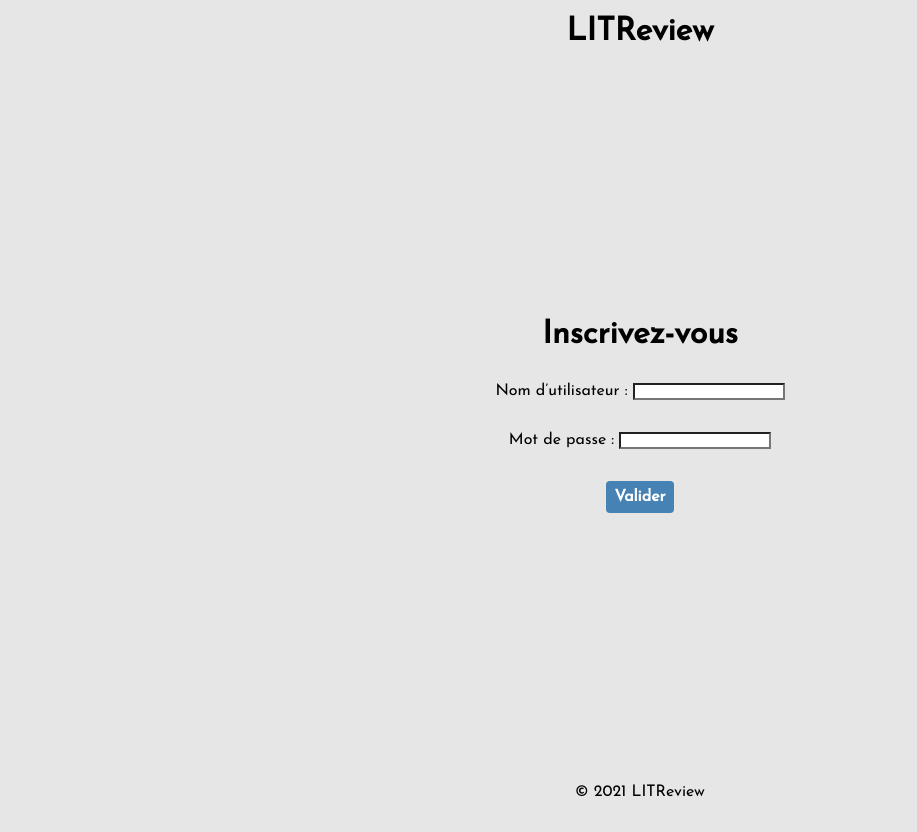
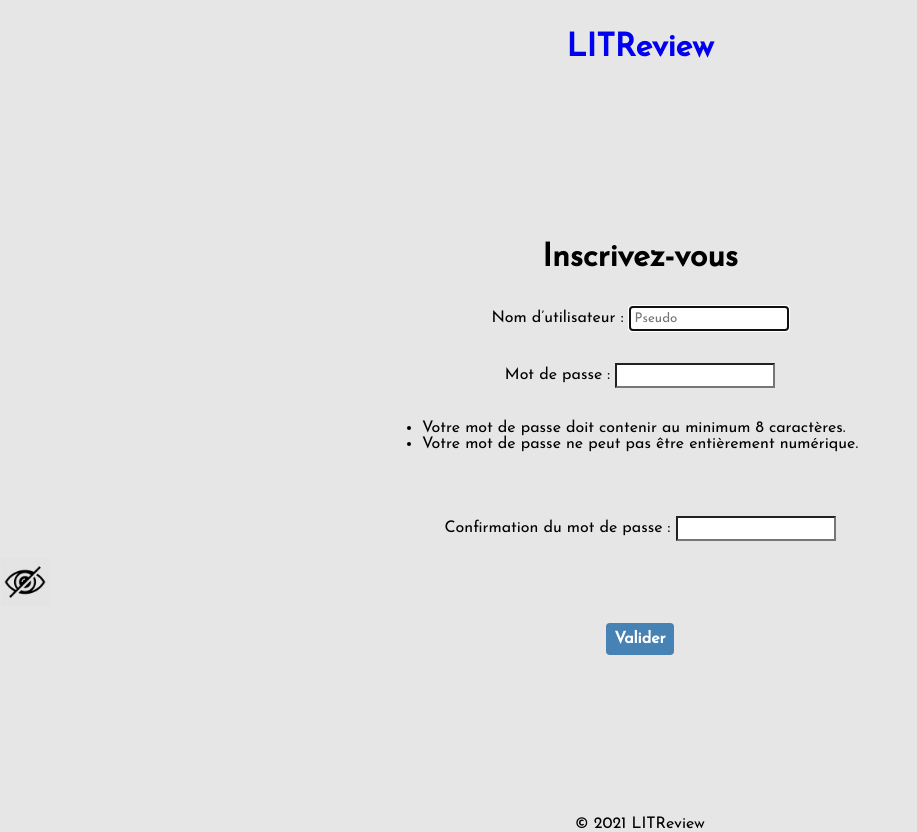
Before and after one commit to jpvincent1980/P9, a Django app: page /signup/ in a window 1280 px wide. Shown: the whole page, without its empty margins (0-917 px from the left). Before the commit the page ends 797 px from the top, so only its background shows below. Run offline with Django 3.2, Linux system fonts and the light colour scheme.

Commit message:
Javascript added and index.html and signup.html updates

```diff
--- a/src/accounts/forms.py
+++ b/src/accounts/forms.py
@@ -1,9 +1,24 @@
-from django.forms import forms, ModelForm
+from django.contrib.auth.forms import UserCreationForm, AuthenticationForm, forms
+from django.forms import PasswordInput
+
 from accounts.models import CustomUser
 
 
-class SignupForm(ModelForm):
+class SignupForm(UserCreationForm):
+    def __init__(self, *args, **kwargs):
+        super(SignupForm, self).__init__(*args, **kwargs)
+        self.fields["username"].help_text = None
+        self.fields["password1"].help_text = "<ul>" \
+                                             "<li>Votre mot de passe doit contenir au minimum 8 caractères.</li>" \
+                                             "<li>Votre mot de passe ne peut pas être entièrement numérique.</li>" \
+                                             "</ul>"
+        self.fields["password2"].help_text = None
+
     class Meta:
         model = CustomUser
-        fields = ["username", "password"]
-        help_texts = {"username": None}
+        fields = ["username","password1","password2"]
+        widgets = {"username": forms.fields.TextInput(attrs={"placeholder": "Pseudo"})}
+
+
+class LoginForm(AuthenticationForm):
+    pass
--- a/src/accounts/static/css/style.css
+++ b/src/accounts/static/css/style.css
@@ -11,6 +11,7 @@ body {
 
 input {
     background-color: #fff;
+    padding: .25rem;
 }
 
 html, body {
@@ -24,7 +25,7 @@ margin-top: 1rem;
     justify-content: space-around;
 }
 
-nav > a {
+header  a, nav  a {
     text-decoration: none;
     padding: 1rem;
 }
@@ -44,7 +45,7 @@ nav > a {
     flex-direction: column;
 }
 
-.signup > h1,p {
+.signup > h1,p,ul {
     margin: 1rem auto;
 }
 
--- /dev/null
+++ b/src/accounts/static/js/script.js
@@ -0,0 +1,7 @@
+function ShowPassword(pass) {
+var password = document.getElementById(pass);
+if (password.type === "password") {
+password.type = "text";
+} else {
+password.type = "password"}
+}
--- a/src/accounts/templates/accounts/signup.html
+++ b/src/accounts/templates/accounts/signup.html
@@ -1,4 +1,5 @@
 {% extends "base.html" %}
+{% load static %}
 
 
     {% block title %}
@@ -10,6 +11,10 @@
             <h1>Inscrivez-vous</h1>
             {% csrf_token %}
             {{ form.as_p }}
+            <img src="{% static 'img/show-icon.jpg' %}"
+                 alt="Voir le mot de passe"
+                 width="50px"
+                 onclick="ShowPassword('id_password1')" />
             <br>
             <input type="submit" value="Valider" class="btn btn-submit">
         </form>
--- a/src/accounts/urls.py
+++ b/src/accounts/urls.py
@@ -2,7 +2,7 @@ from django.urls import path
 from accounts.views import SignupView, index, account_created
 
 # Création d'un espace de noms
-app_name = 'accounts"'
+app_name = 'accounts'
 
 urlpatterns = [
     path('', index, name="index"),
--- a/src/accounts/views.py
+++ b/src/accounts/views.py
@@ -1,23 +1,28 @@
+from django.http import HttpResponse
 from django.shortcuts import render
-from django.views.generic import CreateView, FormView
-from accounts.forms import SignupForm
-from LITReview import settings
+from django.views.generic import CreateView
+from accounts.forms import SignupForm, LoginForm
+from accounts.models import CustomUser
 
 
 # Create your views here.
-class SignupView(FormView):
+class SignupView(CreateView):
+    model = CustomUser
     form_class = SignupForm
-    context_object_name = "user"
+    context_object_name = "user_form"
     template_name = "accounts/signup.html"
-    fields = ["username", "password"]
     success_url = "../account-created/"
 
-    # def form_valid(self, form):
-    #     return super().form_valid(form)
+    def post(self, request, *args, **kwargs):
+        if request.method == "POST":
+            if request.POST["password"] != request.POST["password_confirm"]:
+                return HttpResponse("Ca matche pas ...")
+            else:
+                return HttpResponse("Ca matche !!!")
 
 
 def index(request):
-    form = SignupForm
+    form = LoginForm
     context = {"form": form}
     return render(request, "accounts/index.html", context)
 
--- a/src/templates/base.html
+++ b/src/templates/base.html
@@ -4,6 +4,7 @@
 <head>
     <meta charset="UTF-8">
     <link rel="stylesheet" href="{% static 'css/style.css' %}">
+    <script src="{% static 'js/script.js' %}" defer></script>
     {% block title %}
     <title>LITReview</title>
     {% endblock %}
@@ -12,7 +13,9 @@
 <body>
 
     <header>
-        <h1>LITReview</h1>
+        <a href="{% url 'accounts:index' %}">
+            <h1>LITReview</h1>
+        </a>
         {% if request.user.is_authenticated %}
             <nav>
                     <a href="">Flux</a>
```
Also changed, not shown: src/accounts/templates/accounts/index.html (+7 -1 lines), src/accounts/static/img/show-icon.jpg (added), src/db.sqlite3.
